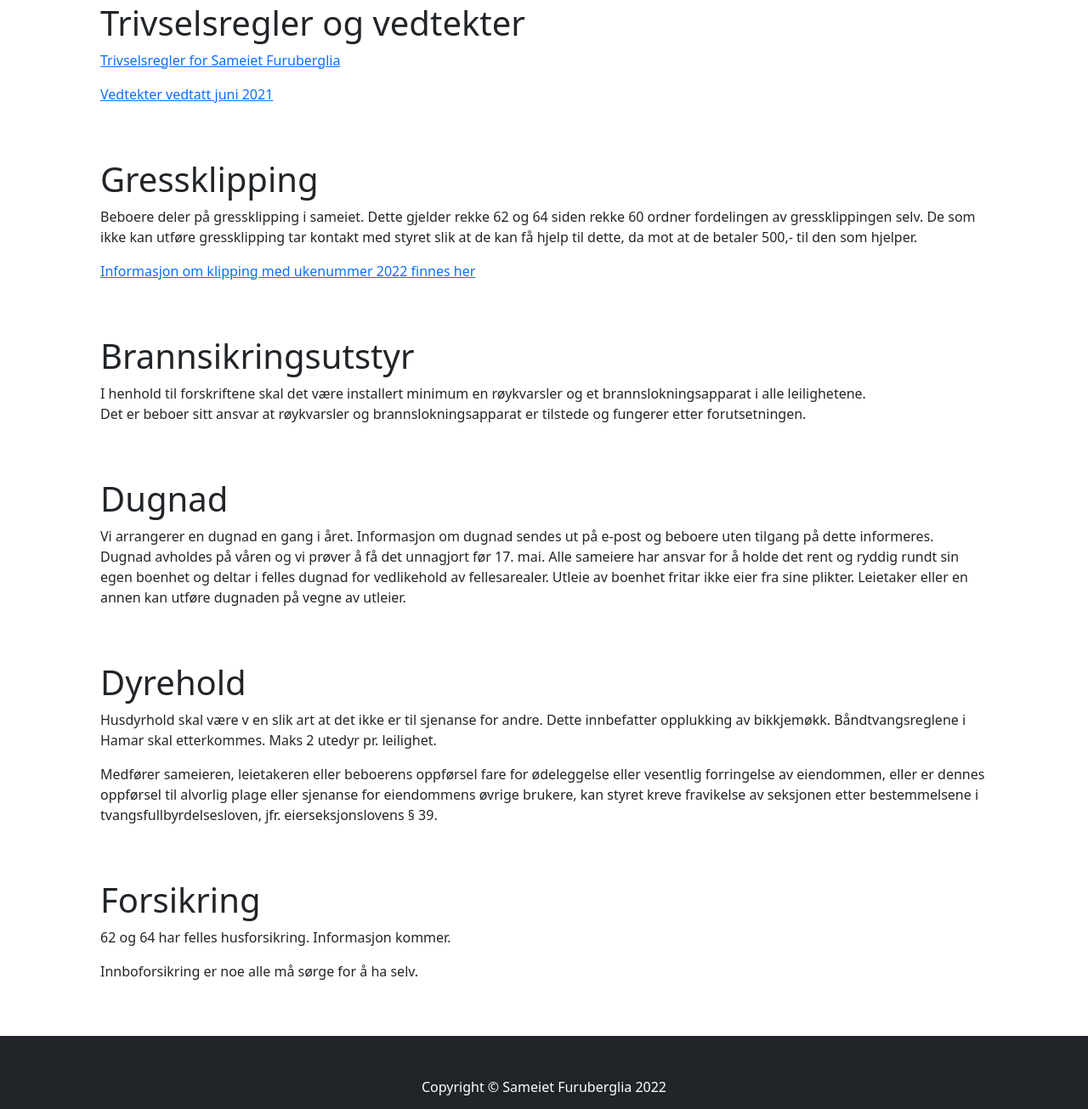
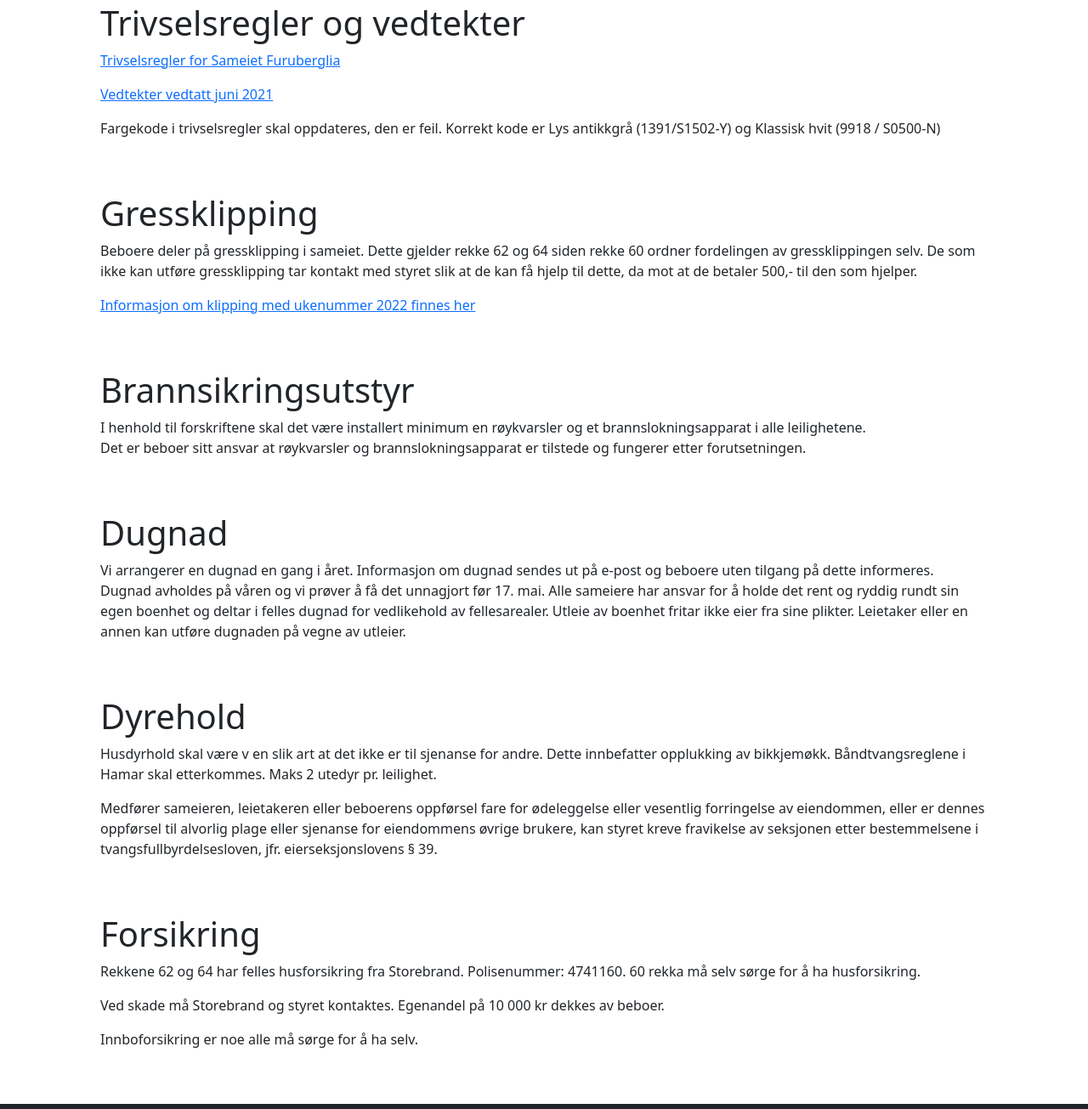
Before and after one commit to janfredrik/sameie-basic, a plain HTML site: page src/informasjon.html in a window 1280 px wide. Shown: the part 395-1700 px from the top of the page at 85% size. Drawn offline with nearby package versions, Linux system fonts and the light colour scheme.

Commit message:
Endringer i forsikring og fargekode maling

```diff
--- a/src/informasjon.html
+++ b/src/informasjon.html
@@ -40,6 +40,7 @@
                     <h1 class="font-weight-light">Trivselsregler og vedtekter</h1>
                     <p><a href="assets/docs/Trivselsregler for Sameiet Furuberglia.pdf">Trivselsregler for Sameiet Furuberglia</a></p>
                     <p><a href="assets/docs/Vedtekter vedtatt juni 2021.pdf">Vedtekter vedtatt juni 2021</a></p>
+                    <p>Fargekode i trivselsregler skal oppdateres, den er feil. Korrekt kode er  Lys antikkgrå (1391/S1502-Y) og Klassisk hvit (9918 / S0500-N) </p>
                 </div>
             </div>
         </div>
@@ -86,7 +87,8 @@
             <div class="row gx-4 gx-lg-5 align-items-center my-5">
                 <div class="col-lg-12">
                     <h1 class="font-weight-light">Forsikring</h1>
-                    <p>62 og 64 har felles husforsikring. Informasjon kommer.</p>
+                    <p>Rekkene 62 og 64 har felles husforsikring fra Storebrand. Polisenummer: 4741160. 60 rekka må selv sørge for å ha husforsikring.</p>
+                    <p>Ved skade må Storebrand og styret kontaktes. Egenandel på 10 000 kr dekkes av beboer.</p>
                     <p>Innboforsikring er noe alle må sørge for å ha selv.</p>
                 </div>
             </div>
```
